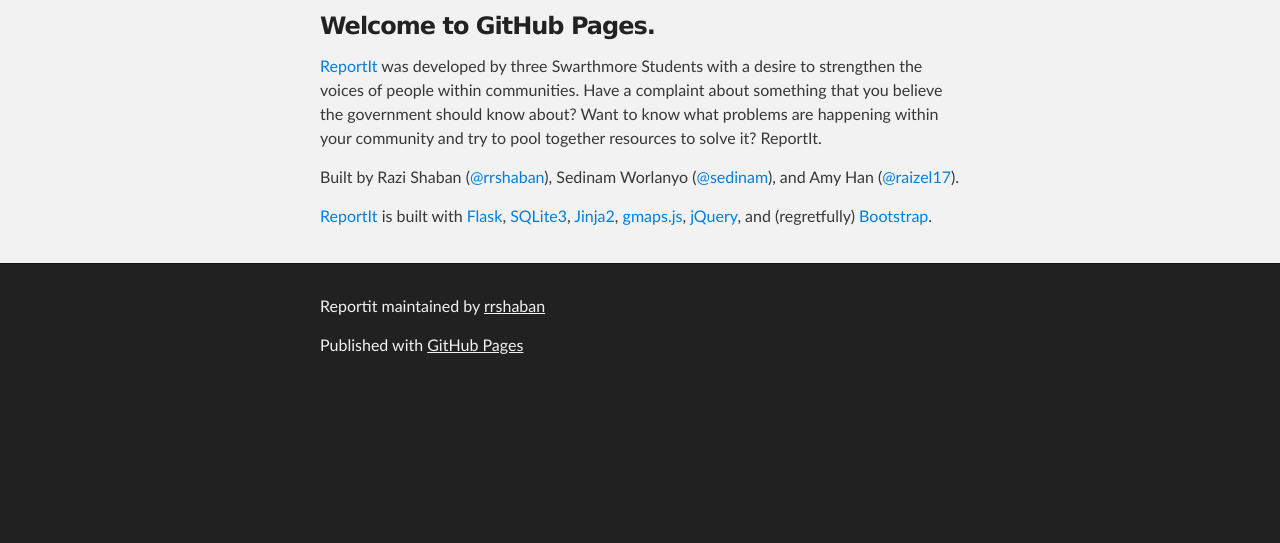
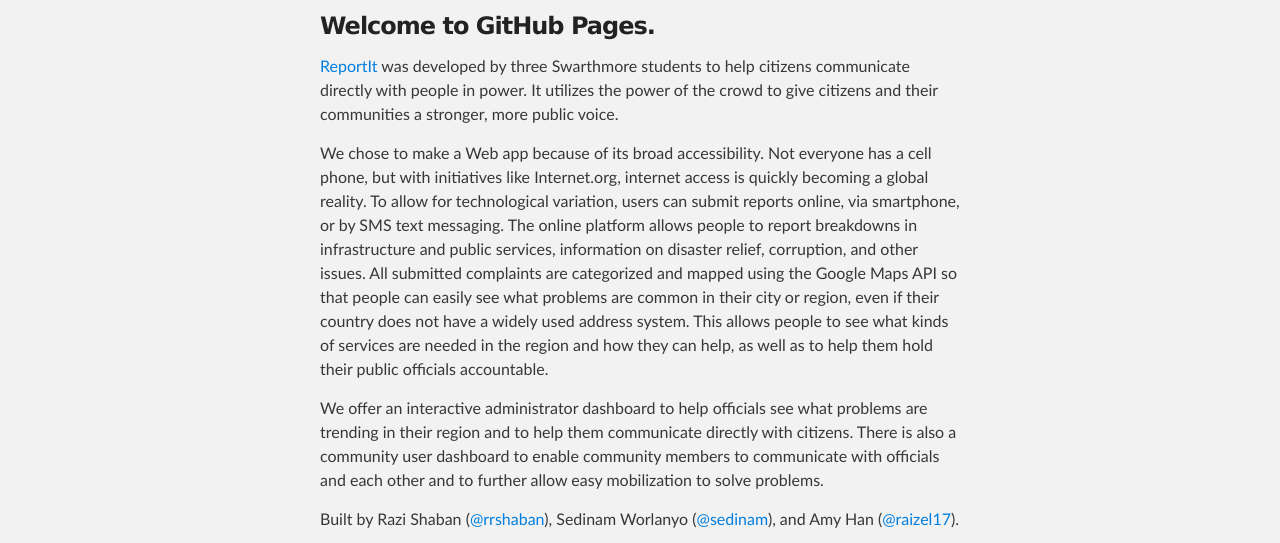
Before and after one commit to rrshaban/ReportIt, a plain HTML site: page index.html in a window 1280 px wide. Shown: the part 252-795 px from the top of the page. Drawn offline with Linux system fonts and the light colour scheme.

```diff
--- a/index.html
+++ b/index.html
@@ -34,11 +34,15 @@
         <h3>
 <a id="welcome-to-github-pages" class="anchor" href="#welcome-to-github-pages" aria-hidden="true"><span class="octicon octicon-link"></span></a>Welcome to GitHub Pages.</h3>
 
-<p><a href="http://rrshaban.github.io/ReportIt">ReportIt</a> was developed by three Swarthmore Students with a desire to strengthen the voices of people within  communities. Have a complaint about something that you believe the government should know about? Want to know what problems are happening within your community and try to pool together resources to solve it? ReportIt.</p>
+<p><a href="https://github.com/rrshaban/ReportIt">ReportIt</a> was developed by three Swarthmore students to help citizens communicate directly with people in power. It utilizes the power of the crowd to give citizens and their communities a stronger, more public voice.</p>
+
+<p>We chose to make a Web app because of its broad accessibility. Not everyone has a cell phone, but with initiatives like Internet.org, internet access is quickly becoming a global reality. To allow for technological variation, users can submit reports online, via smartphone, or by SMS text messaging. The online platform allows people to report breakdowns in infrastructure and public services, information on disaster relief, corruption, and other issues. All submitted complaints are categorized and mapped using the Google Maps API so that people can easily see what problems are common in their city or region, even if their country does not have a widely used address system. This allows people to see what kinds of services are needed in the region and how they can help, as well as to help them hold their public officials accountable.</p>
+
+<p>We offer an interactive administrator dashboard to help officials see what problems are trending in their region and to help them communicate directly with citizens. There is also a community user dashboard to enable community members to communicate with officials and each other and to further allow easy mobilization to solve problems.</p>
 
 <p>Built by Razi Shaban (<a href="https://github.com/rrshaban" class="user-mention">@rrshaban</a>), Sedinam Worlanyo (<a href="https://github.com/sedinam" class="user-mention">@sedinam</a>), and Amy Han (<a href="https://github.com/raizel17" class="user-mention">@raizel17</a>).</p>
 
-<p><a href="http://rrshaban.github.io/ReportIt">ReportIt</a> is built with <a href="http://flask.pocoo.org/docs/0.10/">Flask</a>, <a href="http://www.sqlite.org/">SQLite3</a>, <a href="http://jinja.pocoo.org/docs/dev/">Jinja2</a>, <a href="https://hpneo.github.io/gmaps/">gmaps.js</a>, <a href="http://jquery.com/">jQuery</a>, and (regretfully) <a href="http://getbootstrap.com/">Bootstrap</a>. </p>
+<p>[ReportIt]<a href="https://github.com/rrshaban/ReportIt">https://github.com/rrshaban/ReportIt</a>) is built with <a href="http://flask.pocoo.org/docs/0.10/">Flask</a>, <a href="http://www.sqlite.org/">SQLite3</a>, <a href="http://jinja.pocoo.org/docs/dev/">Jinja2</a>, <a href="https://hpneo.github.io/gmaps/">gmaps.js</a>, <a href="http://jquery.com/">jQuery</a>, and (regretfully) <a href="http://getbootstrap.com/">Bootstrap</a>. </p>
       </section>
     </div>
 
```
Also changed, not shown: params.json (+1 -1 lines).
